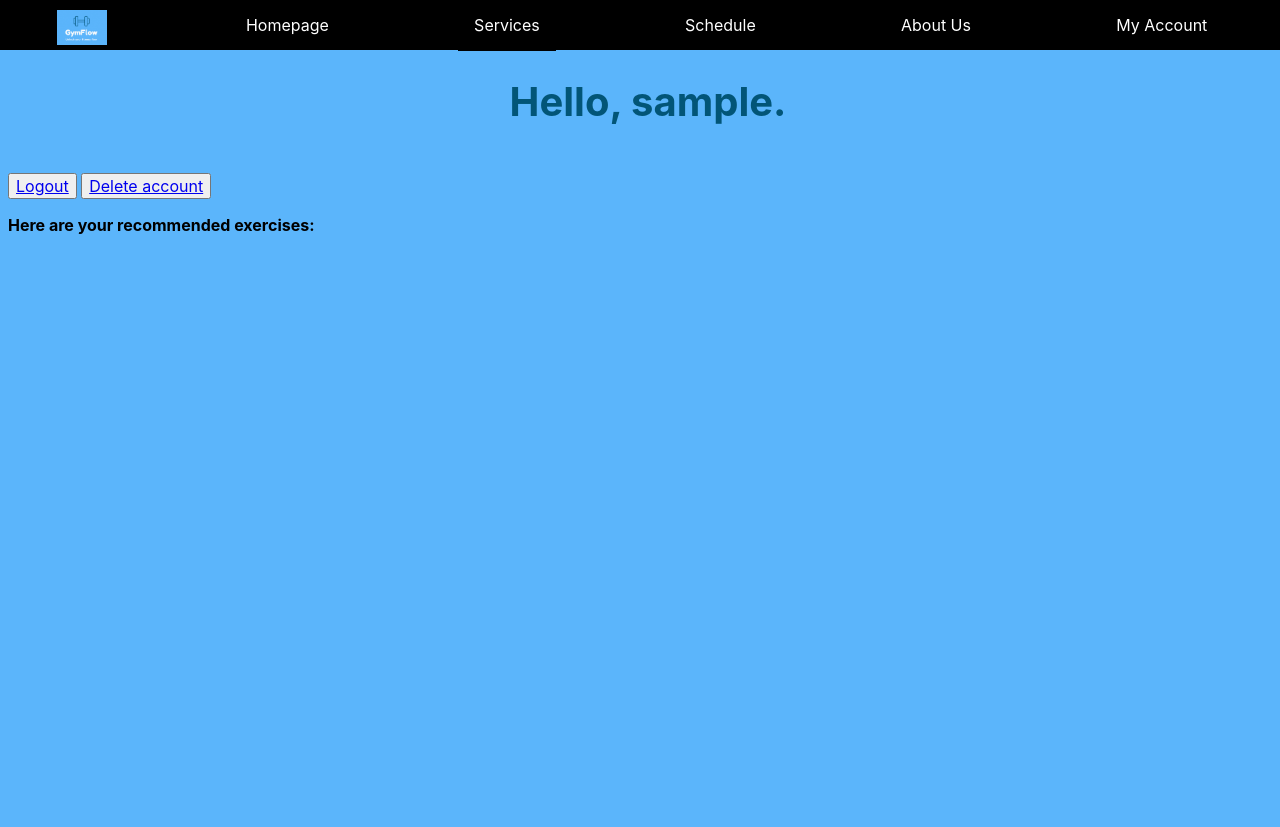
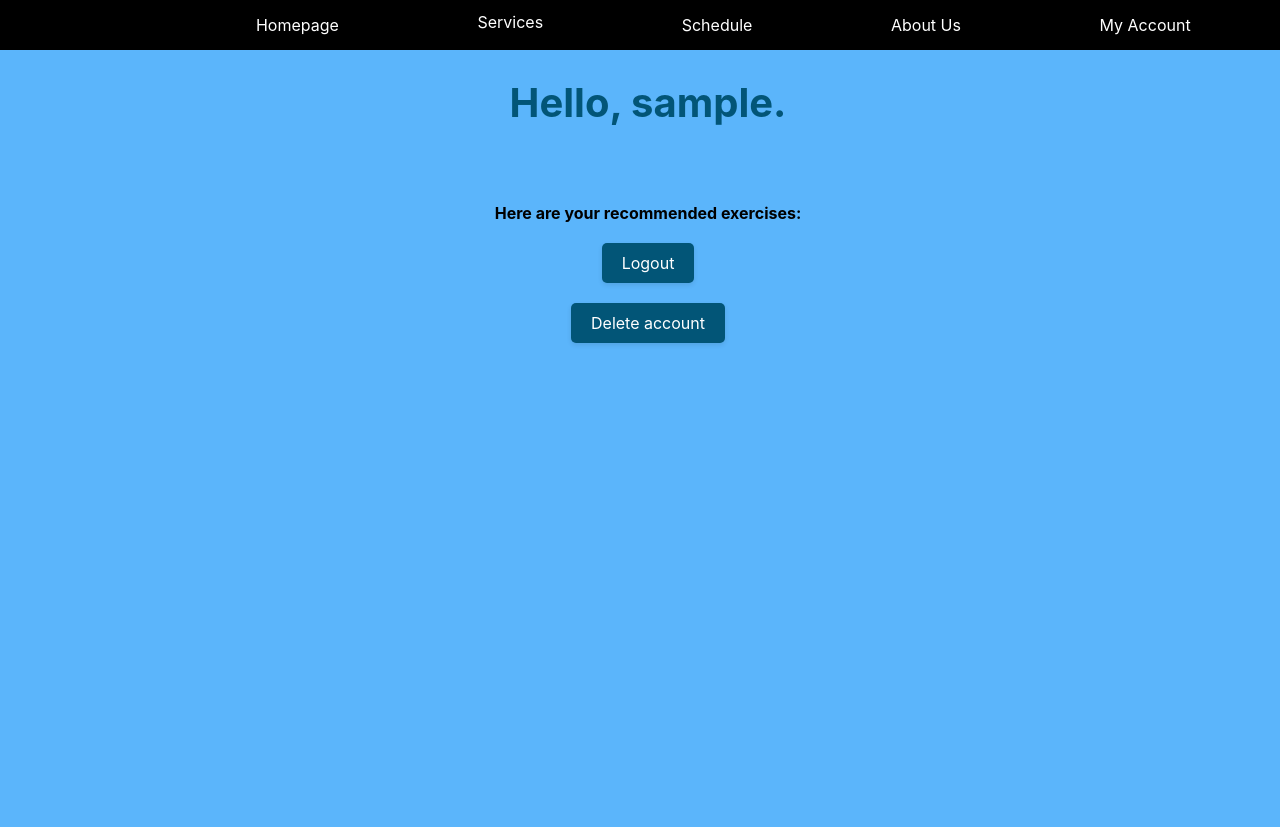
Before and after one commit to MxAriadne/CSCI4410-GymFlow, a PHP site: page /account.php in a window 1280 px wide. After the commit the page ends 345 px from the top, so only its background shows below. Run offline with PHP 8.4, Linux system fonts and the light colour scheme; the visitor is signed in with stand-in values (Sample User, id 1); data that the repository does not hold is empty.

Commit message:
Final Update
Added schedule
Finished CSS for Account
Fixed calorie tracker bugs
Fixed account page bugs

```diff
--- a/account.php
+++ b/account.php
@@ -23,6 +23,124 @@
 
     <link type="text/css" rel="stylesheet" href="gymflow.css" />
     <title>Account Details - GymFlow</title>
+
+<style>
+    body {
+        font-family: Arial, sans-serif;
+        background-color: #5BB5FB;
+        display: flex;
+        flex-direction: column;
+        align-items: center;
+    }
+
+    .navbar {
+        display: flex;
+        justify-content: space-around;
+        align-items: center;
+        width: 100%;
+        background-color: black;
+        color: #fff;
+        padding: 20px;
+        margin-bottom: 20px;
+    }
+
+    .navbar a {
+        color: #fff;
+        text-decoration: none;
+    }
+
+    .navbar img {
+        height: 50px;
+    }
+
+    .container {
+        max-width: 800px;
+        margin: 0 auto;
+    }
+
+    h1 {
+        text-align: center;
+        margin-top: 20px;
+        margin-bottom: 40px;
+    }
+
+    .user-info, .recommended-exercises {
+        text-align: center;
+        background-color: #5BB5FB;
+        padding: 20px;
+        border-radius: 5px;
+        box-shadow: 0 2px 5px rgba(0, 0, 0, 0.1);
+        margin-bottom: 20px;
+    }
+
+    .buttons {
+        text-align: center;
+        margin-bottom: 20px;
+    }
+
+    button {
+        font-size: 16px;
+        padding: 10px 20px;
+        background-color: #025577;
+        color: #fff;
+        border: none;
+        border-radius: 5px;
+        cursor: pointer;
+        margin-bottom: 20px;
+        box-shadow: 0 2px 5px rgba(0, 0, 0, 0.1);
+    }
+
+    button a {
+        text-decoration: none;
+        color: #fff;
+    }
+
+    button:hover {
+        background-color: #01384a;
+    }
+
+    h3 {
+        margin-bottom: 20px;
+    }
+
+    .dropdown {
+        position: relative;
+        display: inline-block;
+    }
+
+    .dropdown-content {
+        display: none;
+        position: absolute;
+        background-color: black;
+        min-width: 160px;
+        box-shadow: 0px 8px 16px 0px rgba(0,0,0,0.2);
+        z-index: 1;
+    }
+
+    .dropdown:hover .dropdown-content {
+        display: block;
+    }
+
+    .dropdown-content a {
+        color: white;
+        padding: 12px 16px;
+        text-decoration: none;
+        display: block;
+    }
+
+    .dropdown-content a:hover {
+        background-color: #5BB5FB;
+    }
+
+    .dropbtn {
+        background-color: black;
+        color: white;
+        padding: 16px;
+        font-size: 16px;
+        border: none;
+        padding-bottom: 2px;
+    }
+</style>
 </head>
 
 <body>
@@ -66,12 +184,7 @@
     }
     ?>
     <br>
-</div>
 
-<button><a href="?logout">Logout</a></button>
-<button><a href="?confirm-account-deletion">Delete account</a></button>
-
-<div>
     <h3>Here are your recommended exercises:</h3>
 
     <?php
@@ -89,6 +202,12 @@
     ?>
 </div>
 
+<button><a href="?logout">Logout</a></button>
+<button><a href="?confirm-account-deletion">Delete account</a></button>
+
+<div>
+</div>
+
 </body>
 
 </html>
```
Also changed, not shown: gymflow.js (added, +30 -0 lines), schedule.php (+9 -2 lines).
